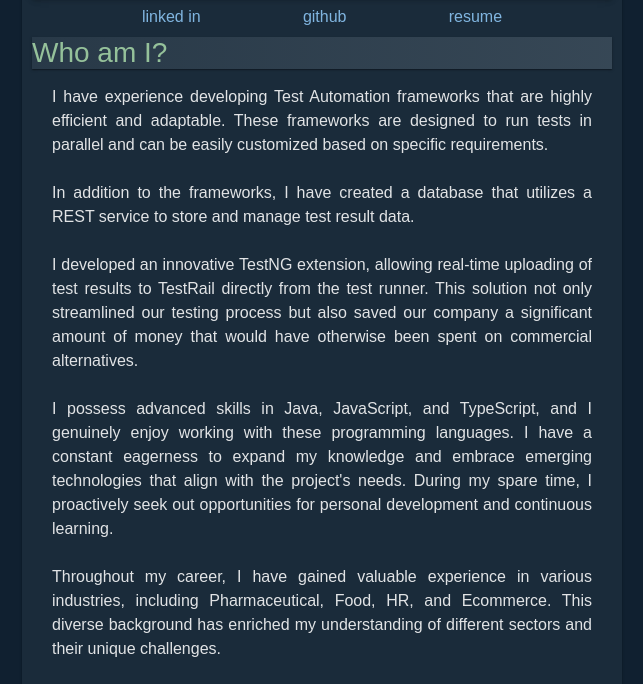
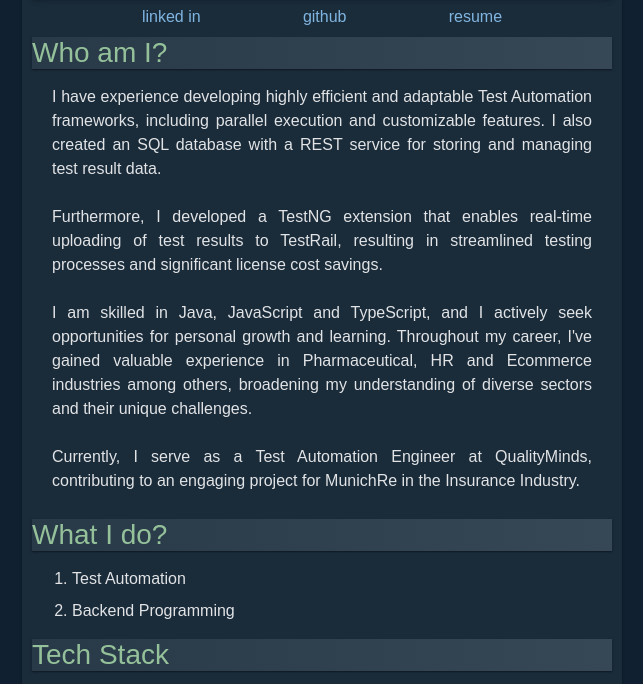
Before and after one commit to hetacz/hetacz.github.io, a website: page index.html in a window 1280 px wide. Shown: the part 74-758 px from the top of the page, without its empty margins (318-961 px from the left). Drawn offline with Linux system fonts and the light colour scheme.

Commit message:
Content update 2

```diff
--- a/index.html
+++ b/index.html
@@ -20,7 +20,6 @@
         function gtag() { dataLayer.push(arguments); }
 
         gtag('js', new Date());
-
         gtag('config', 'G-JPCKH2FGLY');
     </script>
     <script defer src='src/js/script.js'></script>
@@ -41,24 +40,33 @@
     </p>
     <h2>Who am I?</h2>
     <p class='text'>
-        I have experience developing Test Automation frameworks that are highly efficient and adaptable.
-        These frameworks are designed to run tests in parallel and can be easily customized based on specific requirements.
+<!--        I have experience developing Test Automation frameworks that are highly efficient and adaptable.-->
+<!--        These frameworks are designed to run tests in parallel and can be easily customized based on specific requirements.-->
+<!--        <br><br>-->
+<!--        In addition to the frameworks, I have created a database that utilizes a REST service to store and manage test result data.-->
+<!--        <br><br>-->
+<!--        I developed an innovative TestNG extension, allowing real-time uploading of test results to TestRail directly from the test runner.-->
+<!--        This solution not only streamlined our testing process but also saved our company a significant amount of money that would have otherwise been spent on-->
+<!--        commercial alternatives.-->
+<!--        <br><br>-->
+<!--        I possess advanced skills in Java, JavaScript and TypeScript, and I genuinely enjoy working with these programming languages.-->
+<!--        I have a constant eagerness to expand my knowledge and embrace emerging technologies that align with the project's needs.-->
+<!--        During my spare time, I proactively seek out opportunities for personal development and continuous learning.-->
+<!--        <br><br>-->
+<!--        Throughout my career, I have gained valuable experience in various industries, including Pharmaceutical, Food, HR, and Ecommerce.-->
+<!--        This diverse background has enriched my understanding of different sectors and their unique challenges.-->
+<!--        <br><br>-->
+<!--        At the moment, I am serving as a Test Automation Engineer at QualityMinds, where I am engaged in a project for MunichRe within the Insurance Industry.-->
+        I have experience developing highly efficient and adaptable Test Automation frameworks, including parallel execution and customizable features.
+        I also created an SQL database with a REST service for storing and managing test result data.
         <br><br>
-        In addition to the frameworks, I have created a database that utilizes a REST service to store and manage test result data.
+        Furthermore, I developed a TestNG extension that enables real-time uploading of test results to TestRail,
+        resulting in streamlined testing processes and significant license cost savings.
         <br><br>
-        I developed an innovative TestNG extension, allowing real-time uploading of test results to TestRail directly from the test runner.
-        This solution not only streamlined our testing process but also saved our company a significant amount of money that would have otherwise been spent on
-        commercial alternatives.
+        I am skilled in Java, JavaScript and TypeScript, and I actively seek opportunities for personal growth and learning.
+        Throughout my career, I've gained valuable experience in Pharmaceutical, HR and Ecommerce industries among others, broadening my understanding of diverse sectors and their unique challenges.
         <br><br>
-        I possess advanced skills in Java, JavaScript, and TypeScript, and I genuinely enjoy working with these programming languages.
-        I have a constant eagerness to expand my knowledge and embrace emerging technologies that align with the project's needs.
-        During my spare time, I proactively seek out opportunities for personal development and continuous learning.
-        <br><br>
-        Throughout my career, I have gained valuable experience in various industries, including Pharmaceutical, Food, HR, and Ecommerce.
-        This diverse background has enriched my understanding of different sectors and their unique challenges.
-        <br><br>
-        At the moment, I am serving as a Test Automation Engineer at QualityMinds, where I am actively engaged in a project for MunichRe within the Insurance
-        Industry.
+        Currently, I serve as a Test Automation Engineer at QualityMinds, contributing to an engaging project for MunichRe in the Insurance Industry.
     </p>
     <br>
     <h2>What I do?</h2>
```
